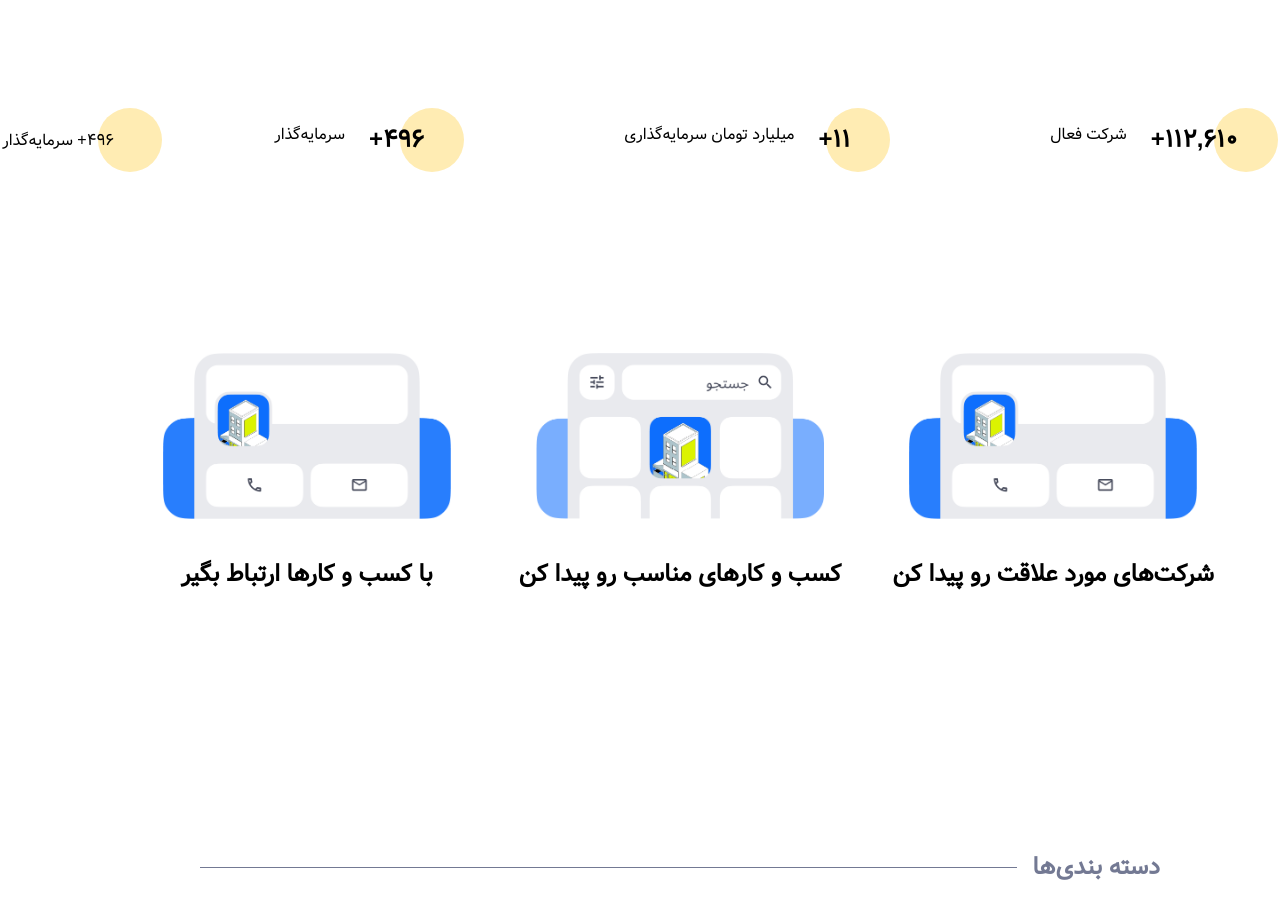
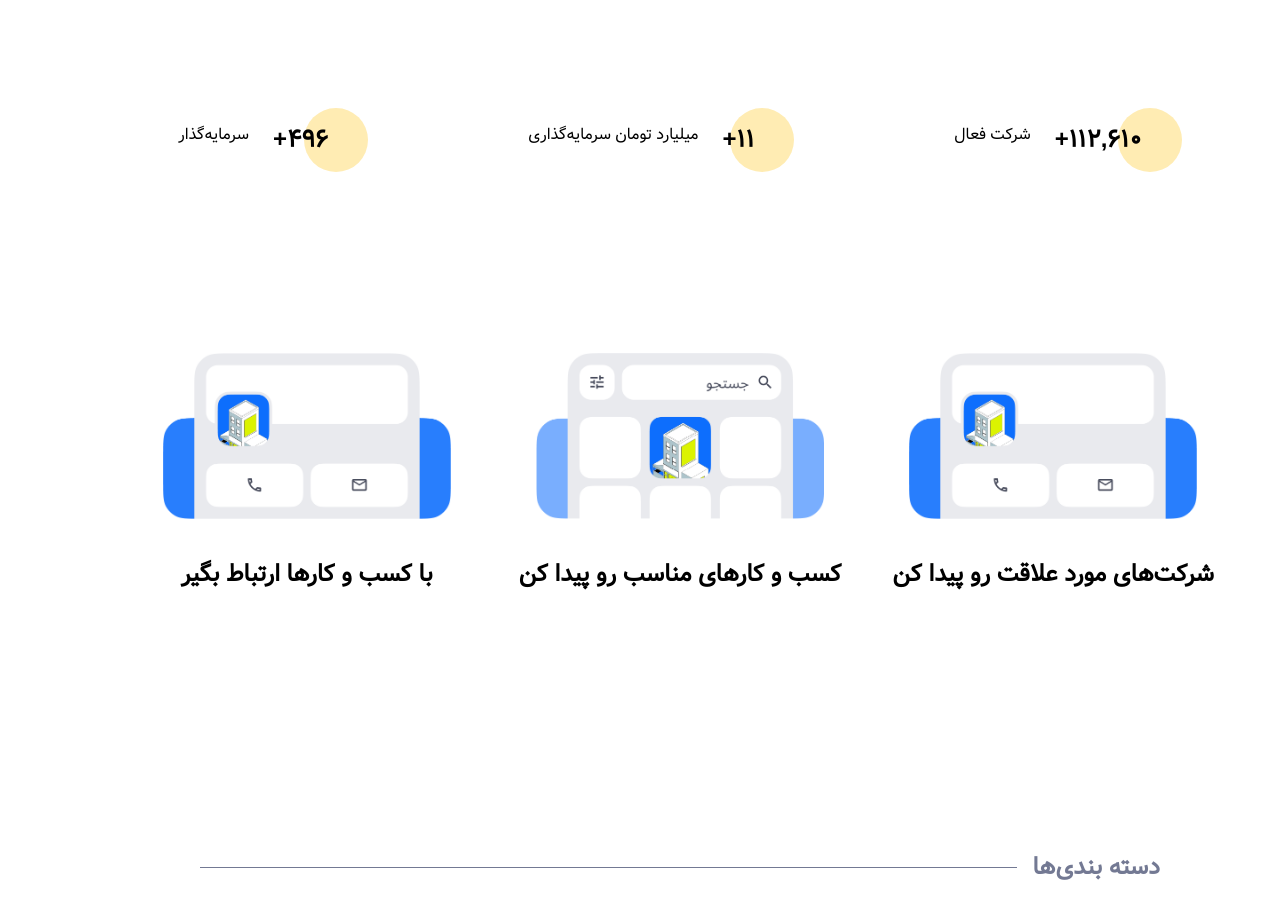
Before and after one commit to HamidRahmanii/Concepto, a plain HTML site: page index.html in a window 1280 px wide. Shown: the part 1000-1918 px from the top of the page. Drawn offline with Linux system fonts and the light colour scheme; a web font is replaced by a local one.

Commit message:
fix honors error

```diff
--- a/index.html
+++ b/index.html
@@ -84,13 +84,13 @@
           <h1>496+</h1>
           <p>سرمایه‌گذار</p>
         </div>
-        <div class="honor-abbas">
+        <!-- <div class="honor-abbas">
           <div>
             <span>496+</span>
             <span>سرمایه‌گذار</span>
           </div>
           <div class="honor-absolute"></div>
-        </div>
+        </div> -->
       </div>
     </section>
     <section class="connection-section">
```
